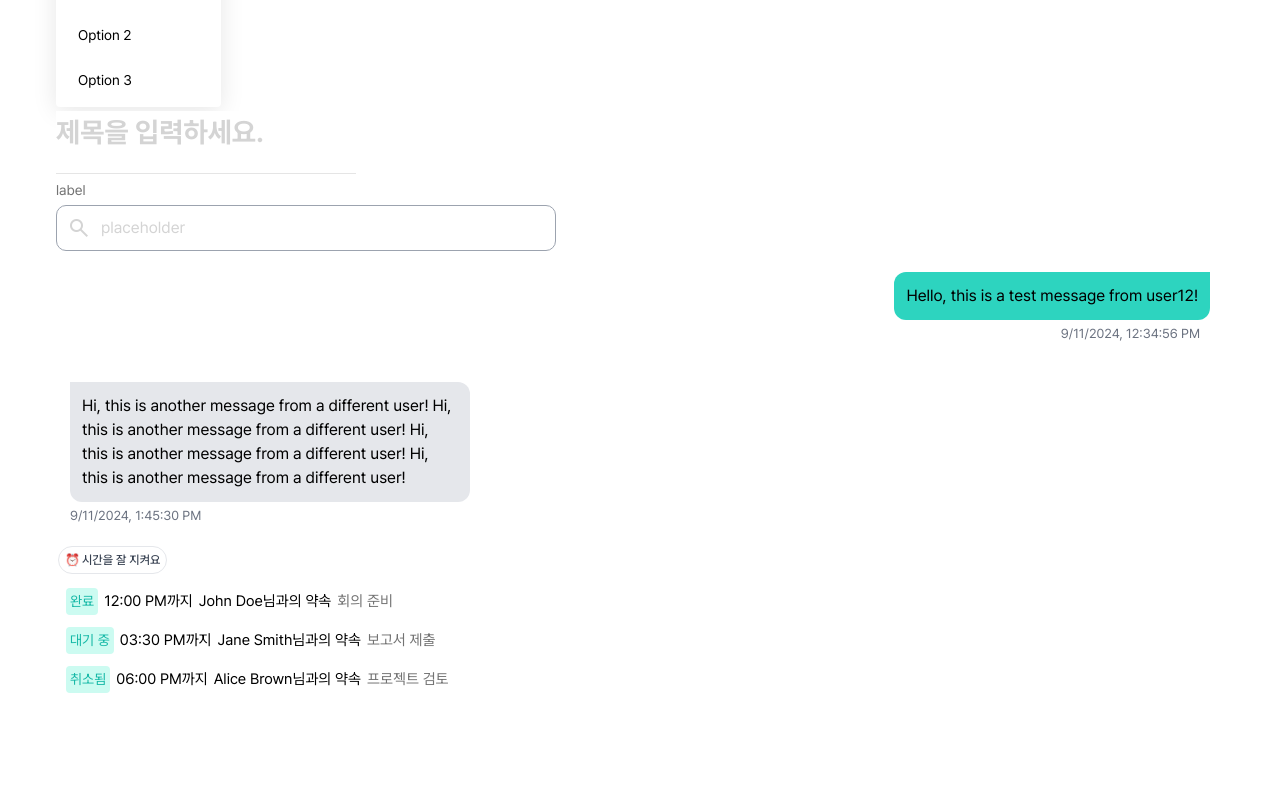
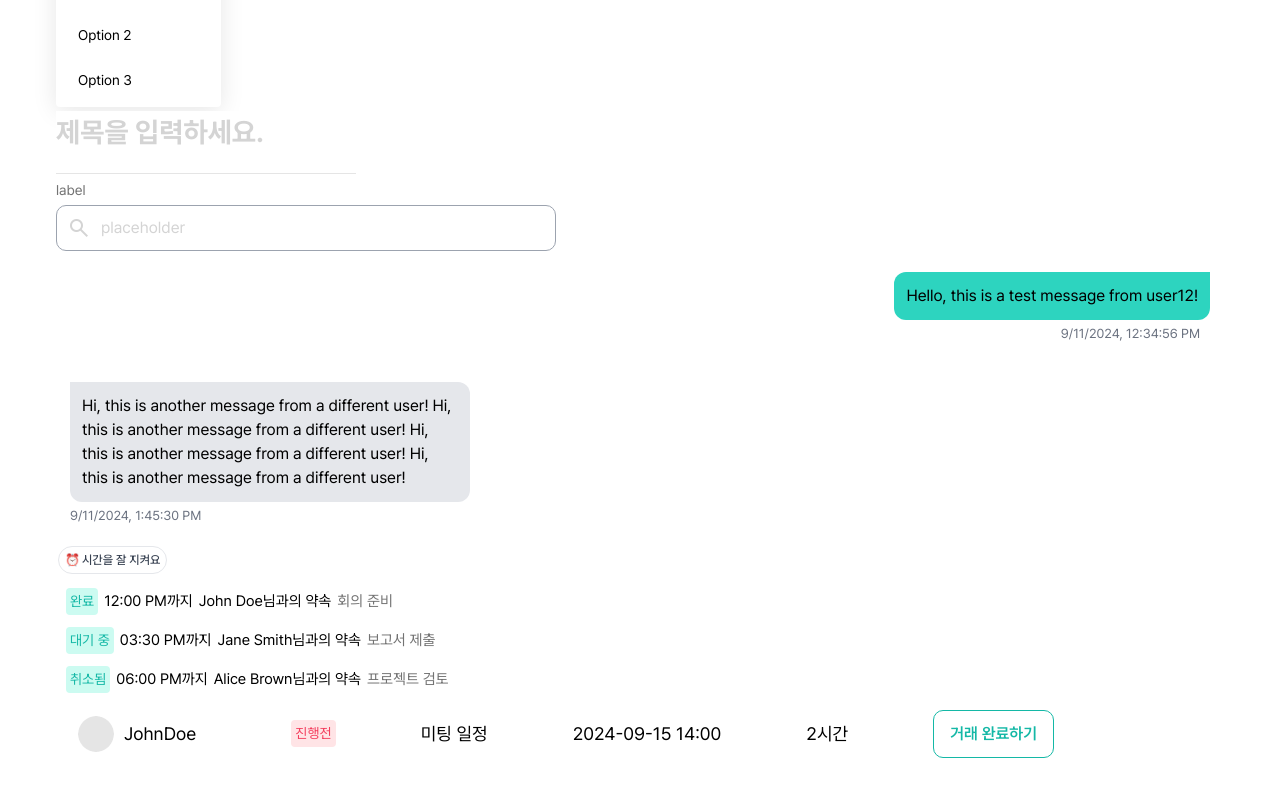
Before and after one commit to tikkle-a501/tikkle, a Next.js app in the folder front/tikkle/: page / in a window 1280 px wide. Shown: the part 1225-2021 px from the top of the page. Before the commit the page ends 1976 px from the top, so only its background shows below. Built offline with nearby package versions, Linux system fonts and the light colour scheme.

Commit message:
feat: 채팅 컴포넌트 하드코딩으로 수정, 히스토리 리스트 컴포넌트 제작
S11P21A501-123

```diff
--- a/front/tikkle/package.json
+++ b/front/tikkle/package.json
@@ -26,6 +26,8 @@
     "eslint-config-next": "14.2.7",
     "postcss": "^8.4.45",
     "postcss-styled-syntax": "^0.6.4",
+    "prettier": "^3.3.3",
+    "prettier-plugin-tailwindcss": "^0.6.6",
     "stylelint": "^16.9.0",
     "stylelint-config-standard": "^36.0.1",
     "stylelint-order": "^6.0.4",
--- a/front/tikkle/src/app/page.tsx
+++ b/front/tikkle/src/app/page.tsx
@@ -7,6 +7,7 @@ import SearchInput from "@/components/input/SearchInput";
 import ChatList from "@/components/chat/ChatList";
 import ReviewBadge from "@/components/badge/review/ReviewBadge";
 import TodoList from "@/components/list/TodoList";
+import HistoryList from "@/components/list/HistoryList";
 
 export default function Landing() {
   const testCards = [
@@ -44,14 +45,27 @@ export default function Landing() {
       content: "Hello, this is a test message from user12!",
       createdAt: "2024-09-11T12:34:56Z",
       writerId: "user12",
+      isMine: true,
     },
     {
       content:
         "Hi, this is another message from a different user! Hi, this is another message from a different user! Hi, this is another message from a different user! Hi, this is another message from a different user!",
       createdAt: "2024-09-11T13:45:30Z",
       writerId: "user34",
+      isMine: false,
     },
   ];
+
+  const testHistoryList = {
+    profileImg: "/profile.png",
+    nickname: "JohnDoe",
+    status: "진행전",
+    title: "미팅 일정",
+    appointmentTime: "2024-09-15 14:00",
+    boardId: "1234",
+    time: 2,
+    buttonText: "거래 완료하기",
+  };
 
   return (
     <div className="space-y-4 p-8">
@@ -154,6 +168,7 @@ export default function Landing() {
           content={chat.content}
           createdAt={chat.createdAt}
           writerId={chat.writerId}
+          isMine={chat.isMine}
         />
       ))}
 
@@ -182,6 +197,8 @@ export default function Landing() {
           chatId="789"
         />
       </div>
+
+      <HistoryList {...testHistoryList} />
     </div>
   );
 }
--- a/front/tikkle/src/components/chat/ChatList.tsx
+++ b/front/tikkle/src/components/chat/ChatList.tsx
@@ -6,30 +6,24 @@ interface ChatProps {
   content: string;
   createdAt: string;
   writerId: string;
+  isMine: boolean;
 }
 
-const ChatList: React.FC<ChatProps> = ({ content, createdAt, writerId }) => {
-  // 추후 store로부터 userId를 가져오는 로직이 추가될 예정
-  const userId = "user12"; // 현재 하드코딩된 userId (스토어 작성 후 교체 예정)
-  const [isCurrentUser, setIsCurrentUser] = useState<boolean>(false);
-  // writerId와 userId가 일치하는지 확인하여 스타일을 조건부로 설정
-
-  // userId가 변경될 때마다 isCurrentUser 값 설정
-  useEffect(() => {
-    if (userId) {
-      setIsCurrentUser(writerId === userId);
-    }
-  }, [userId, writerId]); // userId 또는 writerId가 변경될 때마다 실행
-
-  const sideStyle = isCurrentUser
+const ChatList: React.FC<ChatProps> = ({
+  content,
+  createdAt,
+  writerId,
+  isMine,
+}) => {
+  const sideStyle = isMine
     ? "items-end" // Variant 1: 현재 사용자의 스타일
     : "items-start"; // Variant 2: 다른 사용자의 스타일
 
-  const bubbleStyle = isCurrentUser
+  const bubbleStyle = isMine
     ? "bg-teal400 text-black rounded-[12px_0_12px_12px]" // Variant 1: 현재 사용자의 스타일
     : "bg-coolGray200 text-black rounded-[0_12px_12px_12px]"; // Variant 2: 다른 사용자의 스타일
 
-  const dateStyle = isCurrentUser
+  const dateStyle = isMine
     ? "justify-end" // Variant 1: 현재 사용자의 스타일
     : "flex-start"; // Variant 2: 다른 사용자의 스타일
 
--- a/front/tikkle/src/components/list/HistoryList.tsx
+++ b/front/tikkle/src/components/list/HistoryList.tsx
@@ -0,0 +1,58 @@
+import Link from "next/link";
+import Badge from "../badge/Badge";
+import Image from "next/image";
+import Button from "../button/Button";
+
+interface HistoryListProps {
+  profileImg: string; // 프로필 이미지
+  nickname: string; // 닉네임
+  status: string; // 상태
+  title: string; // 제목
+  appointmentTime: string; // 약속 시간
+  boardId: string; // 게시글 ID
+  time: number; // 시간(재화)
+  buttonText: string; // 버튼 내용
+}
+
+const HistoryList: React.FC<HistoryListProps> = ({
+  profileImg,
+  nickname,
+  status,
+  title,
+  appointmentTime,
+  time,
+  boardId,
+  buttonText,
+}) => {
+  return (
+    <Link href={`/board/${boardId}`} passHref>
+      <div className="inline-flex w-[1010px] h-[61px] justify-between items-center px-12 text-18 cursor-pointer">
+        <div className="flex p-10 items-center gap-10">
+          <Image
+            src={profileImg}
+            alt={`${nickname} profile`}
+            width={36}
+            height={36}
+            className="rounded-round"
+          />
+          <div>{nickname}</div>
+        </div>
+        <Badge size="l" color="red">
+          {/* 추후 뱃지 컬러를 동적으로 받는 로직 작성 필요 */}
+          {status}
+        </Badge>
+        <div className="truncate">{title}</div>
+        <div>{appointmentTime}</div>
+        <div>{time}시간</div>
+        <Button
+          size="m"
+          variant="primary"
+          design="outline"
+          main={`${buttonText}`}
+        ></Button>
+      </div>
+    </Link>
+  );
+};
+
+export default HistoryList;
```
Also changed, not shown: 1 other file (tests, documents, lock files or other folders).
